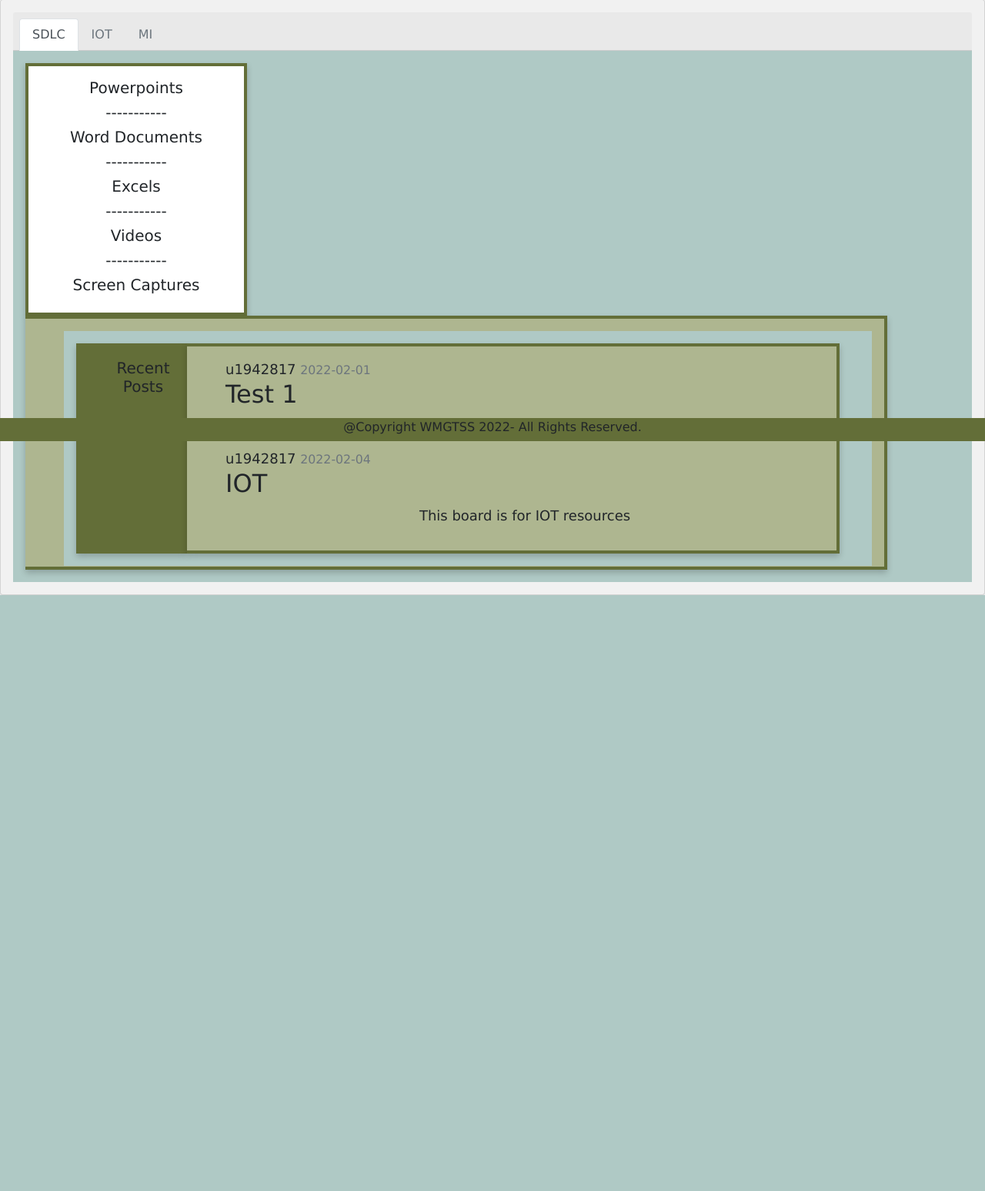
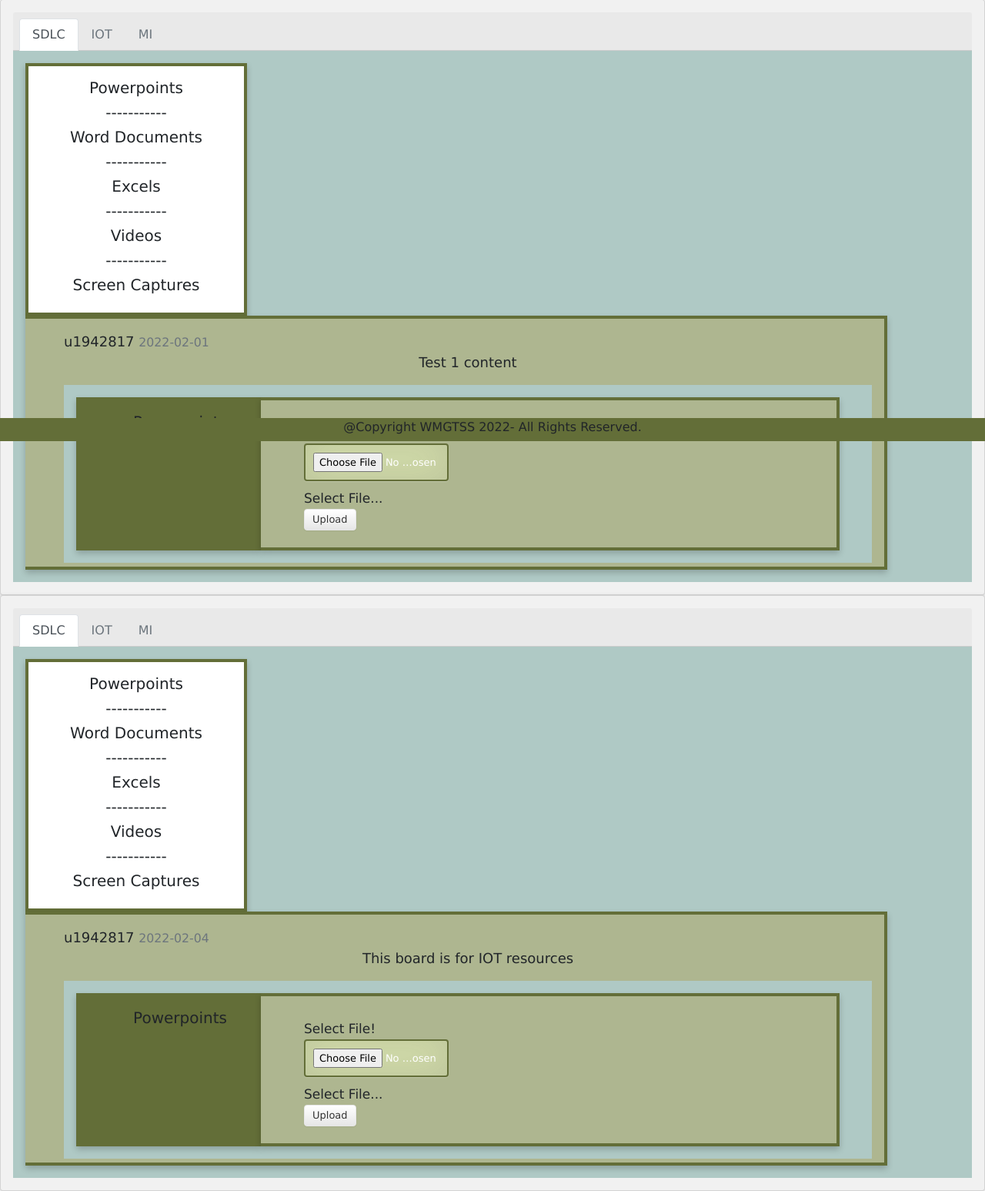
Before and after one commit to u1942817/SDLC, a Flask app: page /resource_board in a window 1280 px wide. Shown: the part 227-1774 px from the top of the page at 77% size. Before the commit the page ends 1000 px from the top, so only its background shows below. Run offline with Flask 2, Linux system fonts and the light colour scheme; data comes from the database, SQL or seed files in the repository; both versions use the stored data as it was after the commit; some libraries are stand-ins or nearby versions.

Commit message:
Upload form in resource board

```diff
--- a/SDLC/__init__.py
+++ b/SDLC/__init__.py
@@ -2,14 +2,14 @@ from flask import Flask
 from flask_sqlalchemy import SQLAlchemy
 from flask_login import LoginManager
 import os
+basedir = os.path.abspath(os.path.dirname(__file__)) #
 
 
-app = Flask(__name__, static_folder="static")
+
+app = Flask(__name__,)
 
 app.config['SECRET_KEY'] = '5791628bb0b13ce0c676dfde280ba245'
 app.config['SQLALCHEMY_DATABASE_URI'] = 'sqlite:///site.db'
-
-app.config["UPLOAD_PATH"] = 'Users\cellis1\Documents\GitHub\SDLC\SDLC\static\documents'
 app.config["ALLOWED_EXTENSIONS"] = ["jpg", "png", "mov", "mp4", "mpg"]
 app.config["MAX_CONTENT_LENGTH"] = 1000 * 1024 * 1024  # 1000mb
 
--- a/SDLC/forms.py
+++ b/SDLC/forms.py
@@ -1,6 +1,6 @@
 from flask_wtf import FlaskForm
 from flask_login import current_user
-from wtforms import StringField, PasswordField, SubmitField, BooleanField, TextAreaField, FileField
+from wtforms import StringField, PasswordField, SubmitField, BooleanField, TextAreaField, FileField # used to create forms for the login/register and posts
 from wtforms.validators import DataRequired, Length, Email, EqualTo, ValidationError, InputRequired
 from flask_wtf.file import FileField, FileAllowed
 from SDLC.models import User
--- a/SDLC/routes.py
+++ b/SDLC/routes.py
@@ -237,6 +237,10 @@ def posts():
         print(post.id)
     return render_template('resource_board.html', posts=posts)
 
-@app.route('/student_dashboard')
-def student_dashboard():
-    return render_template('student_dashboard.html', title='Student View')
+@app.route("/resource_board/upload", methods=["GET", "POST"])
+def upload():
+    if request.method == 'POST':
+        file = request.files["file"]
+        print(file)
+        return redirect(request.url)
+    return render_template("resource_board.html")
--- a/SDLC/templates/resource_board.html
+++ b/SDLC/templates/resource_board.html
@@ -9,6 +9,7 @@
             for each module.
         </p>
     </div>
+    {% for post in posts %}
     <div class="card text-center">
         <div class="card-header">
           <ul class="nav nav-tabs card-header-tabs">
@@ -38,30 +39,40 @@
                 </div>
             </div>
             <div class="card6" style="max-width: 70rem;">
+              <article class="media content-section">
+                <div class="media-body">
+                  <div class="article-metadata">
+                    <h7 class="mr-2" href="#">{{ post.author.username }}</h7>
+                    <small class="text-muted">{{ post.date_posted.strftime('%Y-%m-%d') }}</small>
+                  </div>
+                  <p class="article-content">{{ post.content }}</p>
+                </div>
+              </article>
             <div class="card-body">
-              <div class="card7" style="max-width: 9rem;">
+              <div class="card7" style="max-width: 15rem;">
                 <div class="class-body">
-                  <h5 class="card-title text-center">Recent Posts</h5>
+                  <h5 class="card-title text-center">Powerpoints</h5>
                 </div>
               </div>
-              <div class="card8" style="max-width: 53rem;">
+              <div class="card8" style="max-width: 47rem;">
                 <div class="class-body">
-                  {% for post in posts %}
-                  <article class="media content-section">
-                    <div class="media-body">
-                      <div class="article-metadata">
-                        <h7 class="mr-2" href="#">{{ post.author.username }}</h7>
-                        <small class="text-muted">{{ post.date_posted.strftime('%Y-%m-%d') }}</small>
+                  <form action="/resource_board/upload" method="POST" enctype="multipart/form-data">
+
+                    <div class="form-group">
+                      <label>Select File!</label>
+                      <div class="custom-file">
+                        <input type="file" class="custom-file-input" name="file" id="file">
+                        <label class="custom-file-label" for="file">Select File...</label>
                       </div>
-                      <h2>{{ post.title }}</h2>
-                      <p class="article-content">{{ post.content }}</p>
                     </div>
-                  </article>
-                  {% endfor %}
+
+                    <button type="submit" class="btn btn-outline-success">Upload</button>
+                  </form>
                 </div>
               </div>
             </div>
           </div>
         </div>
     </div>
+    {% endfor %}
 {% endblock %}
```
Also changed, not shown: SDLC/models.py (+13 -0 lines), SDLC/site.db.
